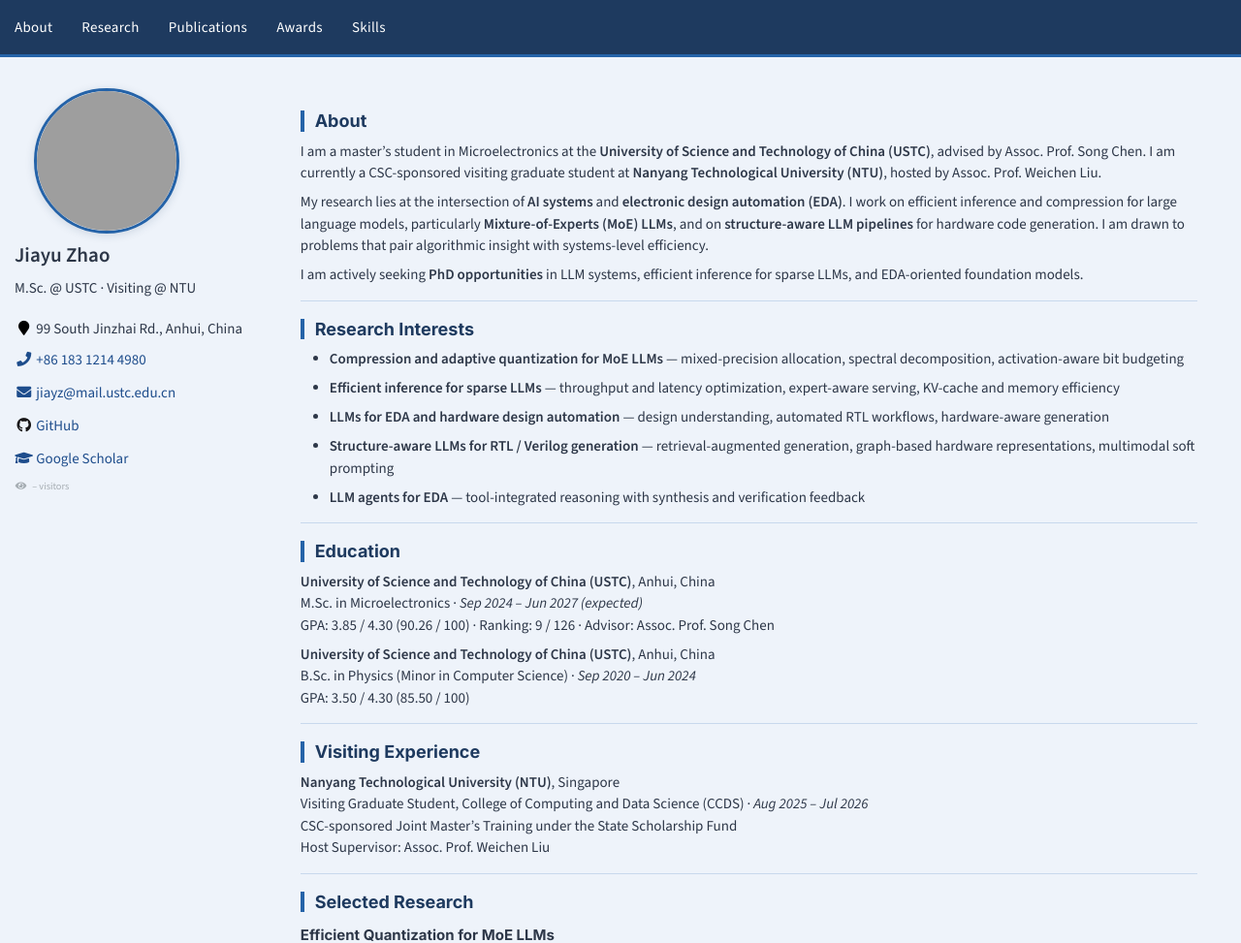
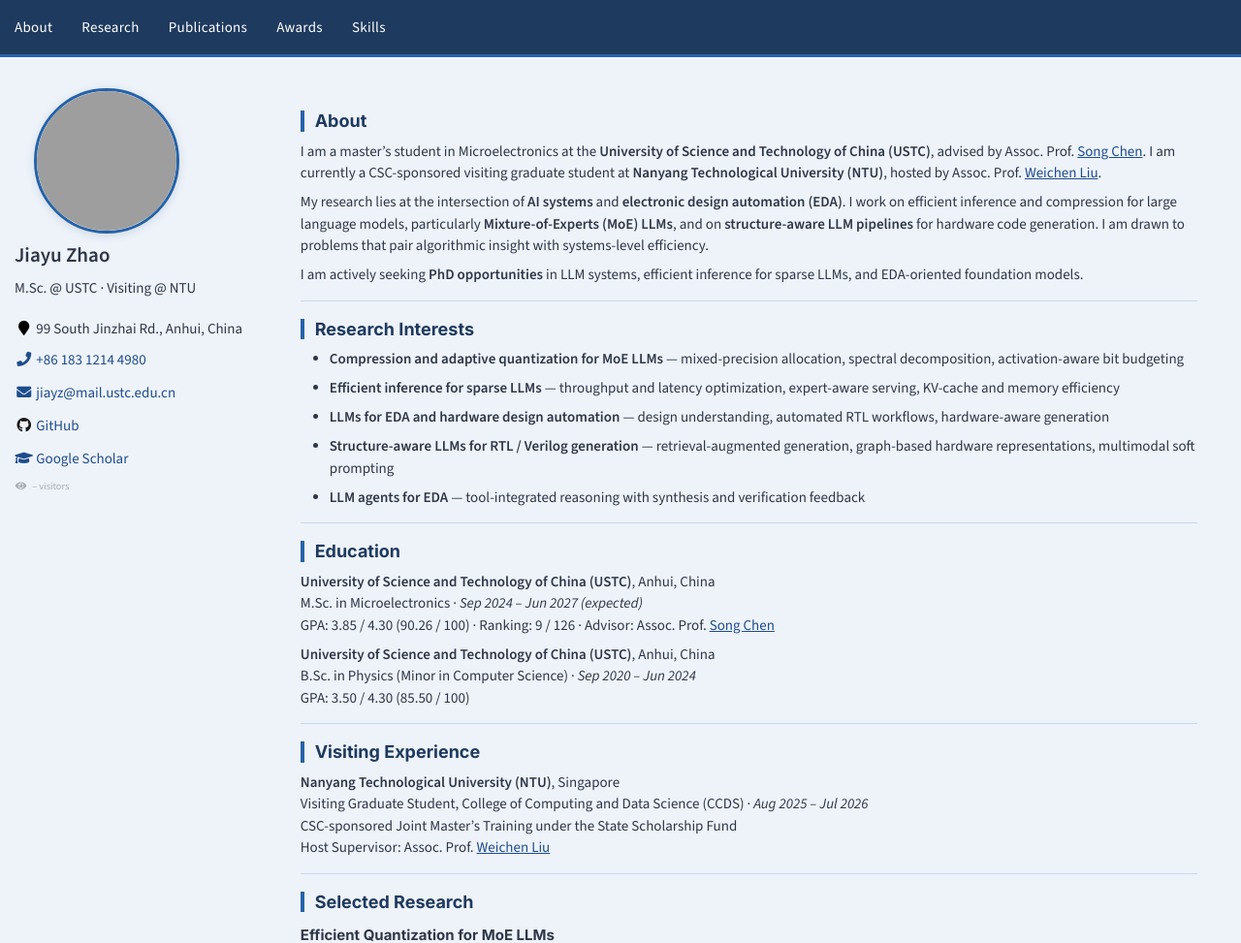
Before and after one commit to zjiayu064/zjiayu064.github.io, a Jekyll site: the page built from _pages/about.md, in a window 1280 px wide and 1400 px high. Shown: the top 973 px of the window at 97% size. Built offline with Jekyll 4.4.1, drawn with Linux system fonts in a browser that asks for light colours; comment, search, counter and statistics services are not loaded; some of the changed lines change nothing that is shown; grey boxes are pictures that could not be loaded.

Commit message:
update homepage

```diff
--- a/_pages/about.md
+++ b/_pages/about.md
@@ -12,7 +12,7 @@
 
 ## About
 
-I am a master's student in Microelectronics at the **University of Science and Technology of China (USTC)**, advised by Assoc. Prof. Song Chen. I am currently a CSC-sponsored visiting graduate student at **Nanyang Technological University (NTU)**, hosted by Assoc. Prof. Weichen Liu.
+I am a master's student in Microelectronics at the **University of Science and Technology of China (USTC)**, advised by Assoc. Prof. [Song Chen](http://staff.ustc.edu.cn/~songch/). I am currently a CSC-sponsored visiting graduate student at **Nanyang Technological University (NTU)**, hosted by Assoc. Prof. [Weichen Liu](https://personal.ntu.edu.sg/liu/#about).
 
 My research lies at the intersection of **AI systems** and **electronic design automation (EDA)**. I work on efficient inference and compression for large language models, particularly **Mixture-of-Experts (MoE) LLMs**, and on **structure-aware LLM pipelines** for hardware code generation. I am drawn to problems that pair algorithmic insight with systems-level efficiency.
 
@@ -36,7 +36,7 @@
 
 **University of Science and Technology of China (USTC)**, Anhui, China
 M.Sc. in Microelectronics · *Sep 2024 – Jun 2027 (expected)*
-GPA: 3.85 / 4.30 (90.26 / 100) · Ranking: 9 / 126 · Advisor: Assoc. Prof. Song Chen
+GPA: 3.85 / 4.30 (90.26 / 100) · Ranking: 9 / 126 · Advisor: Assoc. Prof. [Song Chen](http://staff.ustc.edu.cn/~songch/)
 
 **University of Science and Technology of China (USTC)**, Anhui, China
 B.Sc. in Physics (Minor in Computer Science) · *Sep 2020 – Jun 2024*
@@ -49,7 +49,7 @@
 **Nanyang Technological University (NTU)**, Singapore
 Visiting Graduate Student, College of Computing and Data Science (CCDS) · *Aug 2025 – Jul 2026*
 CSC-sponsored Joint Master's Training under the State Scholarship Fund
-Host Supervisor: Assoc. Prof. Weichen Liu
+Host Supervisor: Assoc. Prof. [Weichen Liu](https://personal.ntu.edu.sg/liu/#about)
 
 ---
 
```
